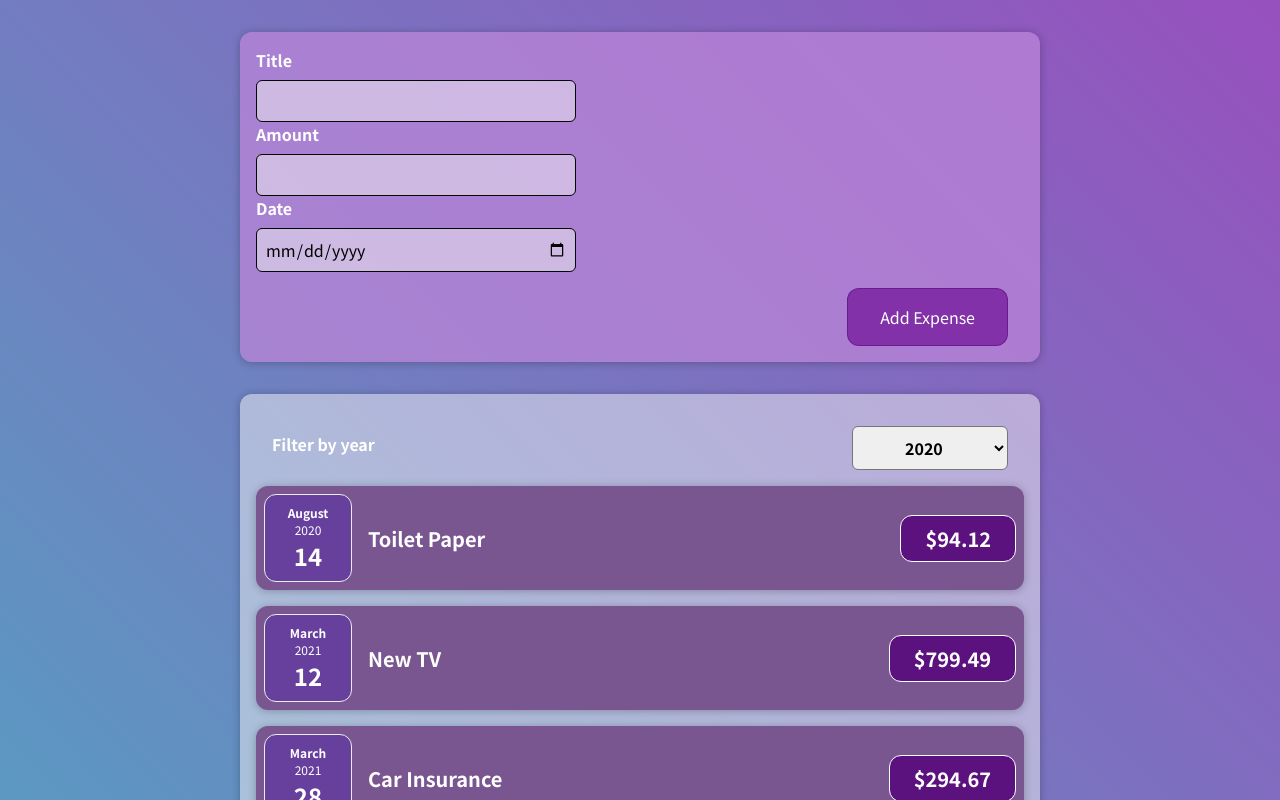
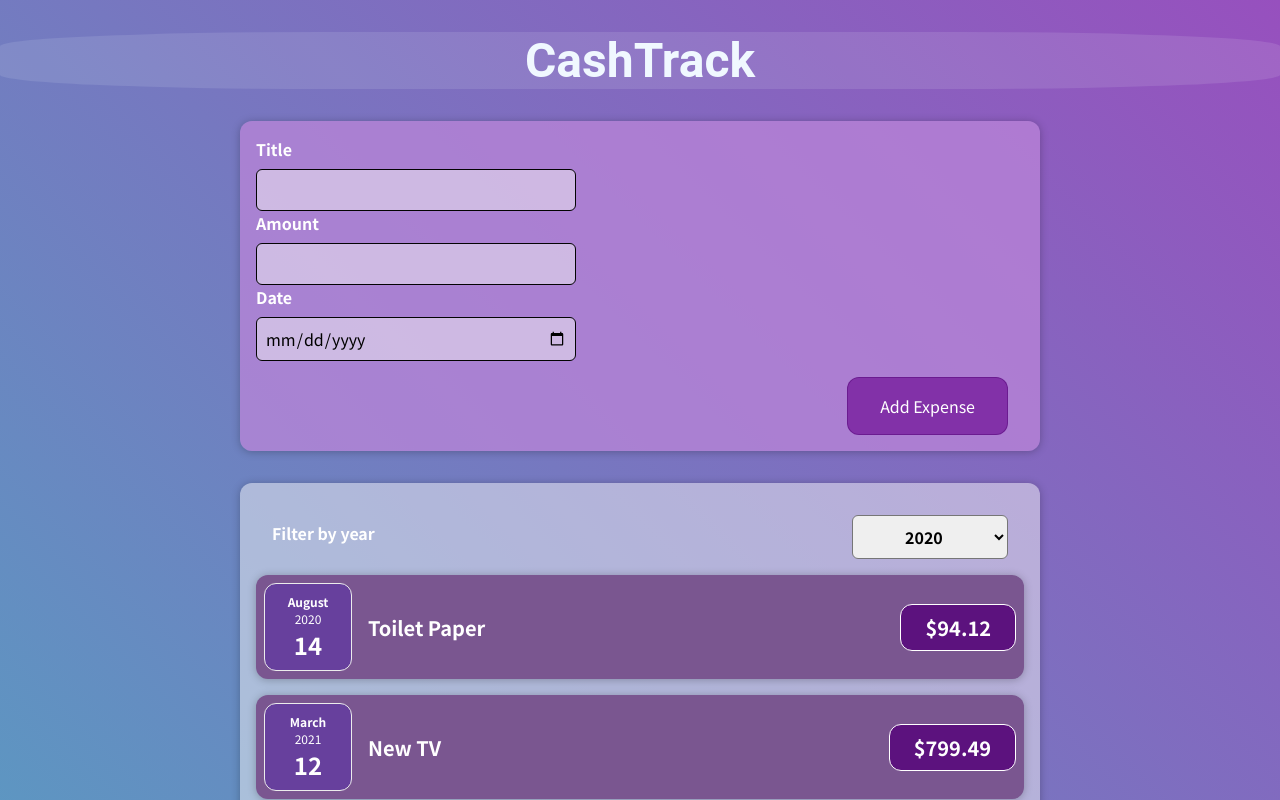
Before and after one commit to sathishkumarg5024/Expense-Tracker, a React (Create React App) app: page / in a window 1280 px wide. Shown: the top 800 px of the page. Built offline with nearby package versions, Linux system fonts and the light colour scheme.

Commit message:
Heading added

```diff
--- a/src/App.js
+++ b/src/App.js
@@ -1,4 +1,5 @@
 import React, { useState } from "react";
+import Heading from "./components/UI/Heading";
 
 import NewExpense from "./components/NewExpense/NewExpense";
 import Expenses from "./components/Expenses/Expenses";
@@ -43,6 +44,7 @@ const App = () => {
 
     return (
         <div>
+            <Heading />
             <NewExpense onAddExpense={addExpenseHandler} />
             <Expenses items={expenses} />
         </div>
--- /dev/null
+++ b/src/components/UI/Heading.css
@@ -0,0 +1,10 @@
+h1 {
+    color: aliceblue;
+    stroke: black;
+    font-family: "Roboto", sans-serif;
+    font-weight: 700;
+    background-color: rgba(240, 248, 255, 0.109);
+    border-radius: 25%;
+    text-align: center;
+    font-size: 3rem;
+}
--- /dev/null
+++ b/src/components/UI/Heading.js
@@ -0,0 +1,12 @@
+import React from "react";
+import "./Heading.css";
+
+function Heading() {
+    return (
+        <div>
+            <h1>CashTrack</h1>
+        </div>
+    );
+}
+
+export default Heading;
```
